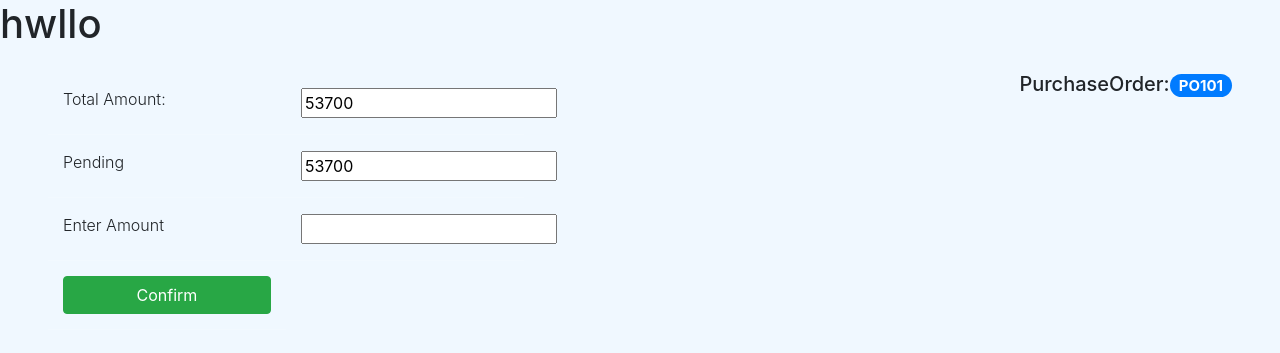
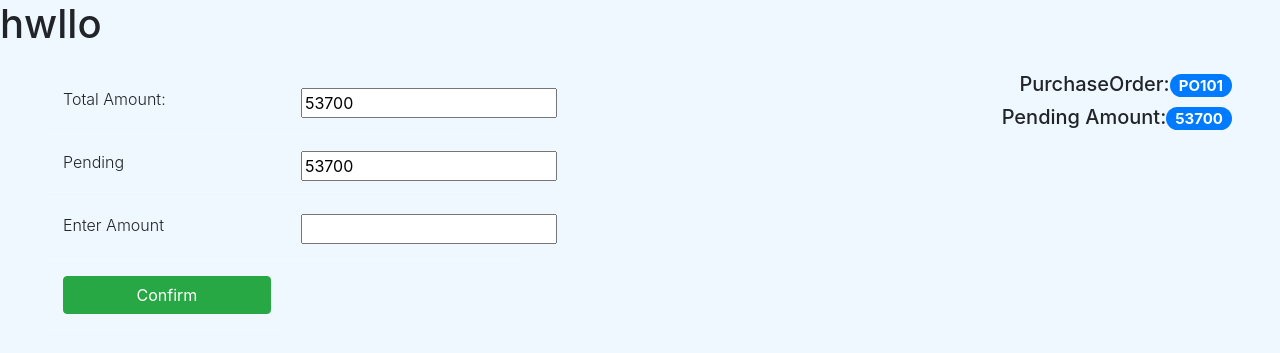
Before and after one commit to ashiq5566/s3_mini_project, a Django app: a page that uses templates/payment/payment_purchase_order.html in a window 1280 px wide. Shown: the part 56-409 px from the top of the page. Run offline with Django 4.2, Linux system fonts and the light colour scheme; data comes from the database, SQL or seed files in the repository; both versions use the stored data as it was after the commit; data that the repository does not hold is empty; some libraries are stand-ins or nearby versions.

Commit message:
20/10/2022__2

```diff
--- a/dashboard/models.py
+++ b/dashboard/models.py
@@ -55,6 +55,7 @@ class PurchaseOrder(models.Model):
     gross_amount = models.PositiveIntegerField(null=True)
     discount = models.PositiveIntegerField(null=True)
     net_amount = models.PositiveIntegerField(null=True)
+    net_pending = models.PositiveIntegerField(null=True,default=0)
 
     def __str__(self):
             return self.po_number
@@ -90,6 +91,6 @@ class Payment(models.Model):
     payment_no = models.IntegerField(null=True)
     payment_id = models.CharField(max_length=100, null=True, unique=True)
     po_number = models.ForeignKey(PurchaseOrder, on_delete=models.CASCADE,null=True)
-    paid = models.PositiveIntegerField(null=True)
+    paid = models.PositiveIntegerField(null=True,default=0)
     total = models.PositiveIntegerField(null=True)
     pending = models.PositiveIntegerField(null=True,default=0)
--- a/dashboard/views.py
+++ b/dashboard/views.py
@@ -439,7 +439,7 @@ def payment_vendor(request, vendor_id):
     vid = Vendor.objects.get(vendor_id=vendor_id).id
     current_vendor_id = Vendor.objects.get(id=vid).vendor_id
     current_vendor_name = Vendor.objects.get(id=vid).vendor_name
-    purchase_orders = PurchaseOrder.objects.all()
+    purchase_orders = PurchaseOrder.objects.filter(vendor_id_id =vid)
     # po_id = PurchaseOrder.objects.get()
 
     context = {
@@ -449,27 +449,33 @@ def payment_vendor(request, vendor_id):
     }
     return render(request, 'payment/payment_vendor.html',context)
 
+
 def payment_purchase_order(request,vendor_id, pk):
+    payments = Payment.objects.all()
     purchase_orders = PurchaseOrder.objects.get(id=pk)
     purchase_orders1 = PurchaseOrder.objects.all()
     current_po = PurchaseOrder.objects.get(id=pk).po_number
+    current_ve = PurchaseOrder.objects.get(id=pk).vendor_id
+    current_id = PurchaseOrder.objects.get(id=pk).id
     net_total = PurchaseOrder.objects.get(id=pk).net_amount
-    # pending_a = PurchaseOrder.objects.get(id=pk).net_amount
 
     payment_no = 101 if Payment.objects.count() == 0 else Payment.objects.aggregate(max=Max('payment_no'))["max"] + 1
+
+    pending = PurchaseOrder.objects.get(id=pk).net_amount
     if request.method == "POST":
         # total = request.POST.get('total')
-        pending = request.POST.get('pending')
+        # pending_a = request.POST.get('pend')
         paid_amt = request.POST.get('paid')
-        # pending_amt = int(pending_a) - int(paid_amt)
-
-        # Payment(payment_no=payment_no,payment_id=(f'{"TNR"}{payment_no}'),po_number=purchase_orders1.get(po_number=current_po),paid=paid_amt).save()
-
-
-
-
-
-
+        # pending = int(net_total) - int(paid_amt)
+        # pending_amount = PurchaseOrder.objects.get(po_number=current_po).net_pending
+        Payment(payment_no=payment_no,payment_id=(f'{"TNR"}{payment_no}'),po_number=purchase_orders1.get(po_number=current_po),paid=paid_amt).save()
+        pending = PurchaseOrder.objects.get(id=pk).net_amount
+        for each in Payment.objects.filter(po_number__id=pk):
+                pending -= each.paid
+        record = PurchaseOrder.objects.get(po_number=current_po)
+        record.net_pending = pending
+        record.save()
+        return redirect('payment_purchase_order',current_ve,current_id)
 
     context = {
         "purchase_orders" : purchase_orders,
--- a/templates/payment/payment_purchase_order.html
+++ b/templates/payment/payment_purchase_order.html
@@ -16,7 +16,7 @@
                     </tr>
                     <tr>
                         <td><label>Pending</label></td>
-                        <td><input type="text" name="pending" value="{{net_total}}" readonly /></td>
+                        <td><input type="text" name="pend" value="{{purchase_orders.net_pending}}" readonly /></td>
                     </tr>
                     <tr>
                         <td><label>Enter Amount</label></td>
@@ -31,6 +31,7 @@
         <div class="col-md-7">
             <div class="text-right">
                 <h5>PurchaseOrder:<span class="badge badge-pill badge-primary">{{current_po}}</span></h5>
+                <h5>Pending Amount:<span class="badge badge-pill badge-primary">{{purchase_orders.net_pending}}</span></h5>
             </div>
         </div>
     </div>
```
Also changed, not shown: dashboard/migrations/0082_alter_payment_paid.py (added), dashboard/migrations/0083_remove_payment_pending.py (added), dashboard/migrations/0084_payment_pending.py (added), dashboard/migrations/0085_remove_payment_pending.py (added), dashboard/migrations/0086_payment_pending_alter_payment_paid.py (added), dashboard/migrations/0087_alter_payment_paid.py (added), dashboard/migrations/0088_purchaseorder_net_pending.py (added), dashboard/migrations/0089_alter_purchaseorder_net_pending.py (added), db.sqlite3.
